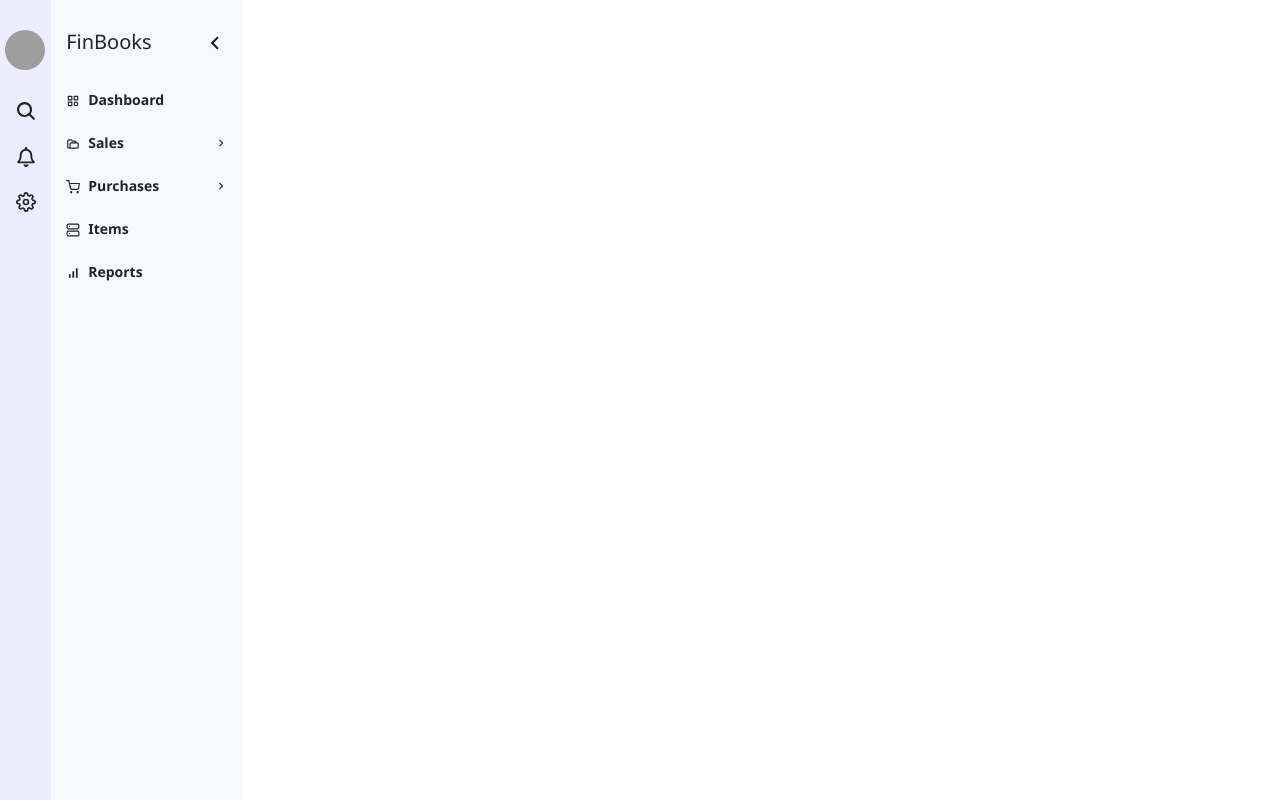
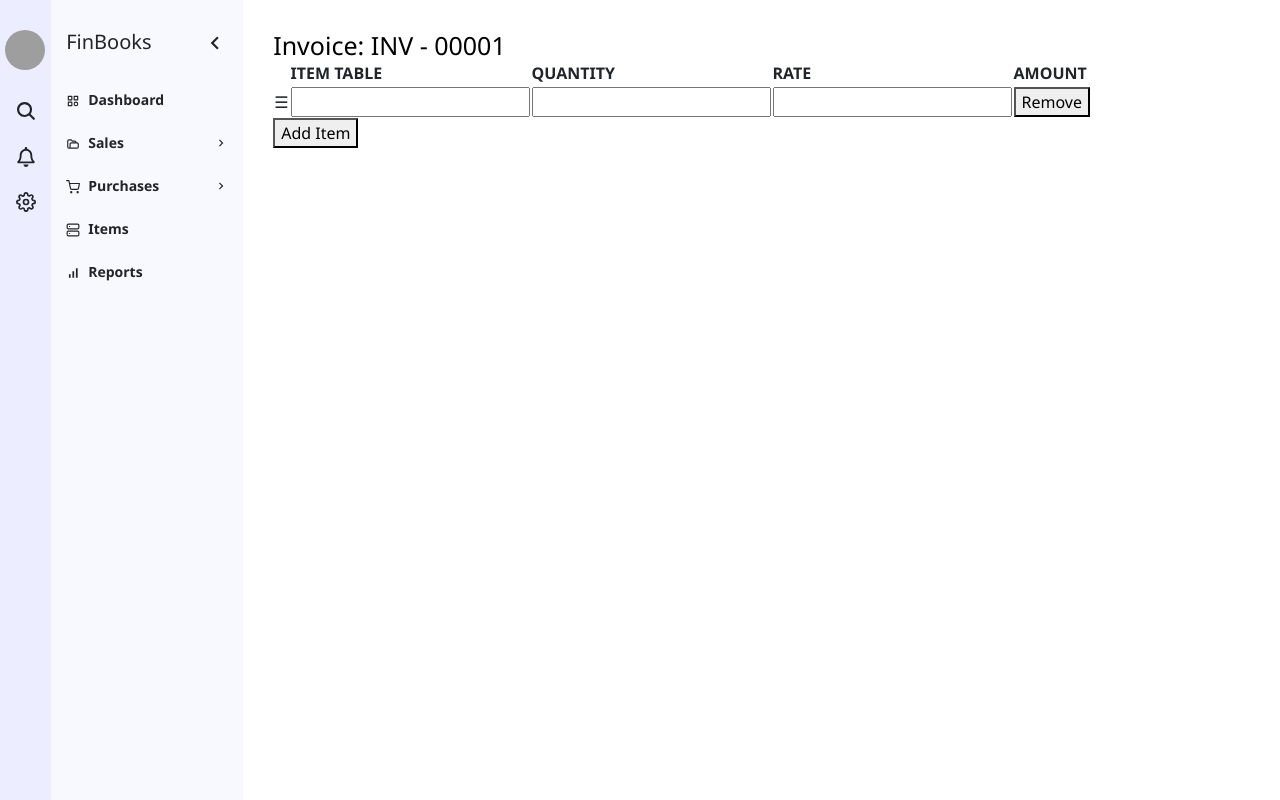
Before and after one commit to riverworldio/books-web, a React (Create React App) app: page /Invoices/1 in a window 1280 px wide. Built offline with nearby package versions, Linux system fonts and the light colour scheme; grey boxes are pictures that could not be loaded.

Commit message:
table with edit option dnd

```diff
--- a/package.json
+++ b/package.json
@@ -19,6 +19,8 @@
     "jspdf": "^2.5.1",
     "jspdf-autotable": "^3.8.2",
     "react": "^18.3.1",
+    "react-dnd": "^16.0.1",
+    "react-dnd-html5-backend": "^16.0.1",
     "react-dom": "^18.3.1",
     "react-icons": "^5.2.1",
     "react-redux": "^9.1.2",
--- /dev/null
+++ b/src/components/Table/EditableTable.js
@@ -0,0 +1,155 @@
+import React, { useState } from "react";
+import { DndProvider, useDrag, useDrop } from "react-dnd";
+import { HTML5Backend } from "react-dnd-html5-backend";
+
+const ItemTypes = {
+  ROW: "row",
+};
+
+const DraggableRow = ({
+  row,
+  index,
+  moveRow,
+  removeRow,
+  handleInputChange,
+}) => {
+  const ref = React.useRef(null);
+  const [{ isDragging }, drag] = useDrag({
+    type: ItemTypes.ROW,
+    item: { index },
+    collect: (monitor) => ({
+      isDragging: monitor.isDragging(),
+    }),
+  });
+
+  const [, drop] = useDrop({
+    accept: ItemTypes.ROW,
+    hover: (item, monitor) => {
+      if (!ref.current) {
+        return;
+      }
+      const dragIndex = item.index;
+      const hoverIndex = index;
+      if (dragIndex === hoverIndex) {
+        return;
+      }
+      const hoverBoundingRect = ref.current?.getBoundingClientRect();
+      const hoverMiddleY =
+        (hoverBoundingRect.bottom - hoverBoundingRect.top) / 2;
+      const clientOffset = monitor.getClientOffset();
+      const hoverClientY = clientOffset.y - hoverBoundingRect.top;
+
+      if (dragIndex < hoverIndex && hoverClientY < hoverMiddleY) {
+        return;
+      }
+      if (dragIndex > hoverIndex && hoverClientY > hoverMiddleY) {
+        return;
+      }
+      moveRow(dragIndex, hoverIndex);
+      item.index = hoverIndex;
+    },
+  });
+
+  drag(drop(ref));
+
+  return (
+    <tr ref={ref} style={{ opacity: isDragging ? 0.5 : 1 }}>
+      <td style={{ cursor: "move" }}>☰</td>
+      <td>
+        <input
+          type="text"
+          name="name"
+          value={row.name}
+          onChange={(event) => handleInputChange(index, event)}
+        />
+      </td>
+      <td>
+        <input
+          type="text"
+          name="quantity"
+          value={row.quantity}
+          onChange={(event) => handleInputChange(index, event)}
+        />
+      </td>
+      <td>
+        <input
+          type="text"
+          name="price"
+          value={row.price}
+          onChange={(event) => handleInputChange(index, event)}
+        />
+      </td>
+      <td>
+        <button onClick={() => removeRow(index)}>Remove</button>
+      </td>
+    </tr>
+  );
+};
+
+const EditableTable = ({ tablehead }) => {
+  const [rows, setRows] = useState([
+    { id: "1", name: "", quantity: "", price: "", amount: "" },
+  ]);
+
+  const handleAddRow = () => {
+    setRows([
+      ...rows,
+      {
+        id: `${rows.length + 1}`,
+        name: "",
+        quantity: "",
+        price: "",
+        amount: "",
+      },
+    ]);
+  };
+
+  const handleRemoveRow = (index) => {
+    const newRows = rows.filter((_, i) => i !== index);
+    setRows(newRows);
+  };
+
+  const handleInputChange = (index, event) => {
+    const { name, value } = event.target;
+    const newRows = rows.map((row, i) =>
+      i === index ? { ...row, [name]: value } : row
+    );
+    setRows(newRows);
+  };
+
+  const moveRow = (dragIndex, hoverIndex) => {
+    const newRows = [...rows];
+    const [movedRow] = newRows.splice(dragIndex, 1);
+    newRows.splice(hoverIndex, 0, movedRow);
+    setRows(newRows);
+  };
+
+  return (
+    <DndProvider backend={HTML5Backend}>
+      <table>
+        <thead>
+          <tr>
+            {tablehead?.map((i) => (
+              <th>{i}</th>
+            ))}
+          </tr>
+        </thead>
+        <tbody>
+          {rows.map((row, index) => (
+            <DraggableRow
+              key={row.id}
+              index={index}
+              row={row}
+              moveRow={moveRow}
+              removeRow={handleRemoveRow}
+              handleInputChange={handleInputChange}
+            />
+          ))}
+        </tbody>
+      </table>
+      <button onClick={handleAddRow}>Add Item</button>
+    </DndProvider>
+  );
+};
+
+export default EditableTable;
--- a/src/pages/Customer/NewCustomer.js
+++ b/src/pages/Customer/NewCustomer.js
@@ -24,6 +24,7 @@ const NewCustomer = () => {
   ];
 
   const handleFileChange = (e) => {
+    console.log(fileValue)
     setFileValue(e.target.files[0]);
   };
 
@@ -166,7 +167,7 @@ const NewCustomer = () => {
           />
         </FlexContainer>
         <FlexContainer direction="column" width="100%">
-          <TextTypo text="Billing Address" fontSize="18px" fontWeight="600" />
+          <TextTypo text="Shipping Address" fontSize="18px" fontWeight="600" />
           <CustomInput
             type="checkbox"
             value={checkboxValue}
--- a/src/pages/Invoice/InvoicesDetails.js
+++ b/src/pages/Invoice/InvoicesDetails.js
@@ -1,12 +1,15 @@
-import React from 'react'
-import { MainLayout } from '../../components'
+import React from "react";
+import { MainLayout,TextTypo } from "../../components";
+import EditableTable from "../../components/Table/EditableTable";
 
 const InvoicesDetails = () => {
+  const headers = ["","ITEM TABLE", "QUANTITY", "RATE", "AMOUNT",""];
   return (
     <MainLayout>
+      <TextTypo text="Invoice: INV - 00001" fontSize="25px" fontWeight="400" />
+      <EditableTable tablehead={headers}/>
+    </MainLayout>
+  );
+};
 
-    </MainLayout>
-  )
-}
-
-export default InvoicesDetails
+export default InvoicesDetails;
```
Also changed, not shown: 1 other file (tests, documents, lock files or other folders).
